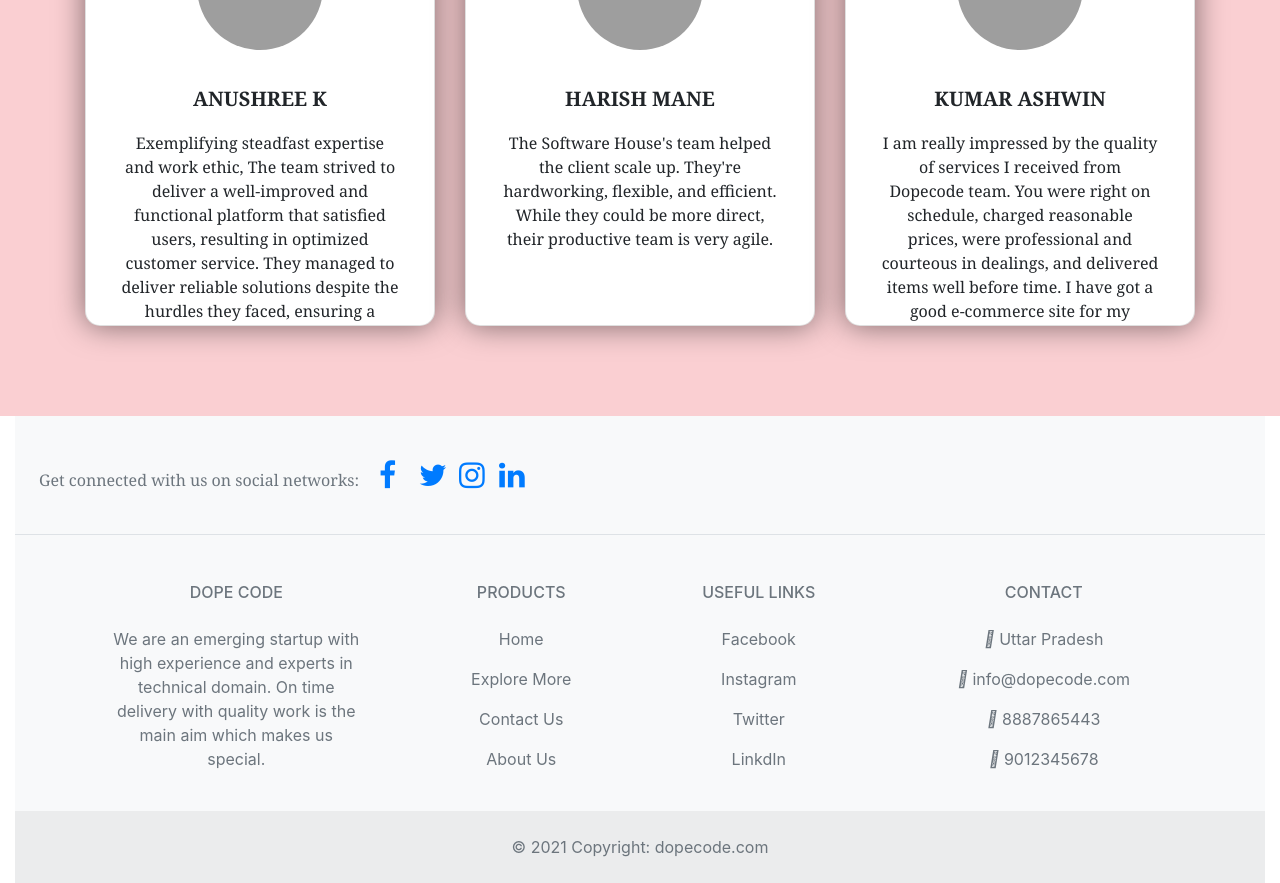
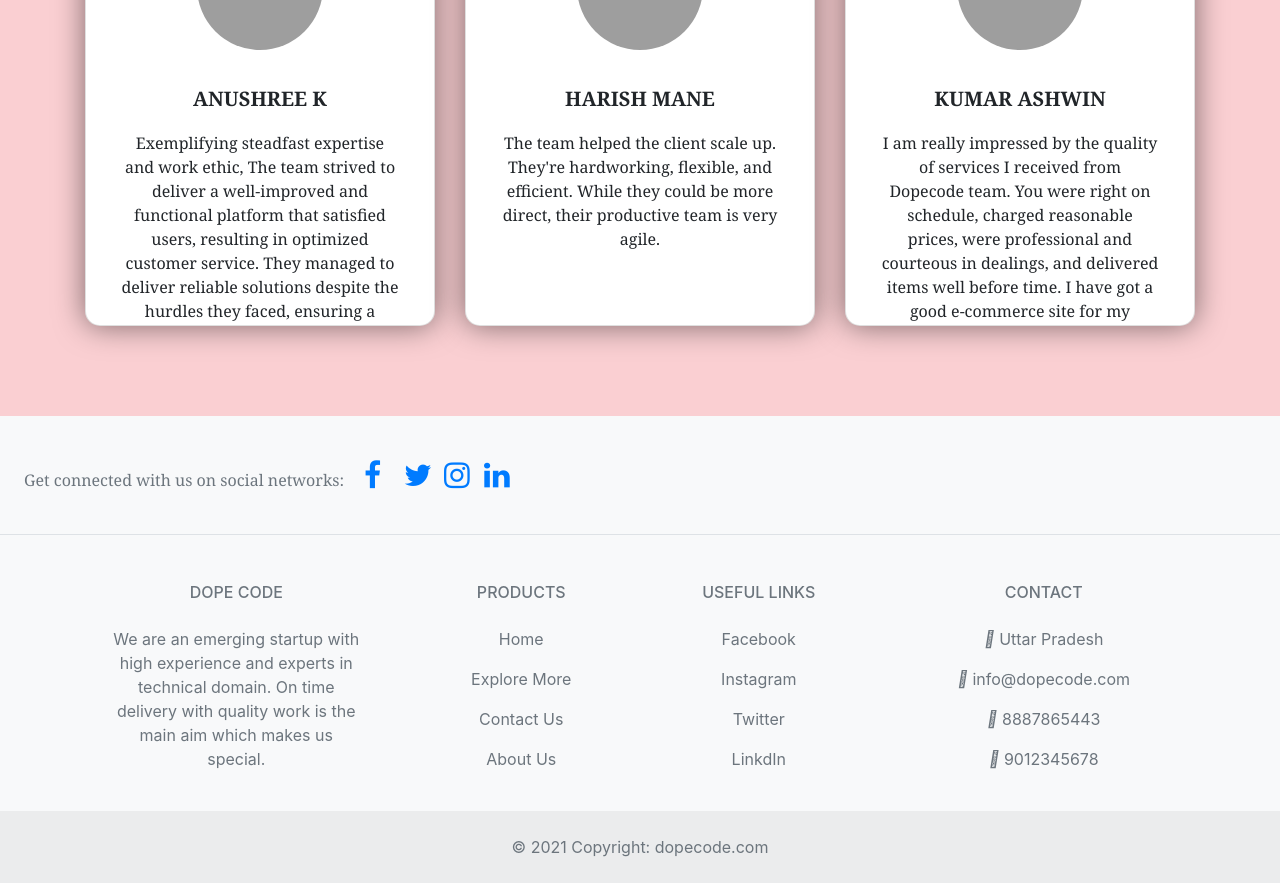
Before and after one commit to Adibakhan98/Dopecode, an Angular app: page / in a window 1280 px wide. Shown: the part 1920-2803 px from the top of the page. Built offline with nearby package versions, Linux system fonts and the light colour scheme; grey boxes are pictures that could not be loaded.

Commit message:
modified footer

```diff
--- a/src/app/footer/footer.component.css
+++ b/src/app/footer/footer.component.css
@@ -12,8 +12,14 @@
     text-align: center;
     text-decoration: none;
     border-radius: 50%;
+
   }
   /* Add a hover effect if you want */
 .fa:hover {
     opacity: 0.7;
   }
+  .footer{
+    margin:0px;
+    padding: 0px;
+
+  }
--- a/src/app/home-middle/home-middle.component.html
+++ b/src/app/home-middle/home-middle.component.html
@@ -127,7 +127,7 @@
           <div class="img2"><img src="https://static.vecteezy.com/system/resources/thumbnails/001/503/756/small/boy-face-avatar-cartoon-free-vector.jpg" alt=""></div>
           <div class="main-text">
             <h2>Harish Mane</h2>
-            <p>The Software House's team helped the client scale up. They're hardworking, flexible, and efficient. While they could be more direct, their productive team is very agile.</p>
+            <p>The team helped the client scale up. They're hardworking, flexible, and efficient. While they could be more direct, their productive team is very agile.</p>
           </div>
         </div>
       </div>
```
